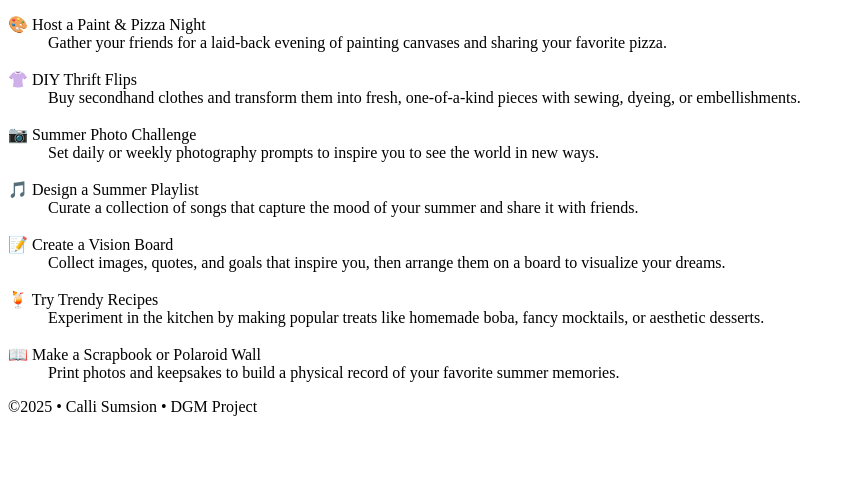
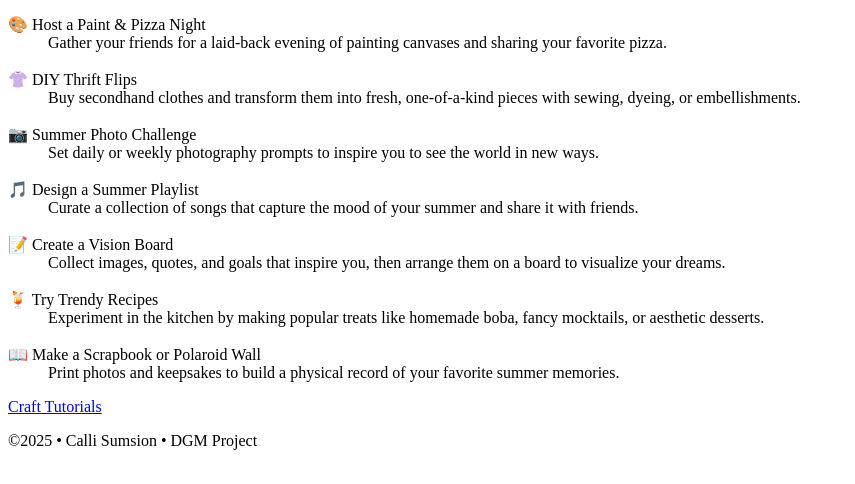
Before and after one commit to callisumsion/dwdd1600, a plain HTML site: page 03hand-coding/create.html in a window 1280 px wide. Shown: the part 270-754 px from the top of the page, without its empty margins (0-855 px from the left). Drawn offline with Linux system fonts and the light colour scheme.

Commit message:
Add files via upload

```diff
--- a/03hand-coding/create.html
+++ b/03hand-coding/create.html
@@ -64,6 +64,9 @@
         <dd>Print photos and keepsakes to build a physical record of your favorite summer memories.</dd>
         </dl>
 
+        <p><a href="craftsy.com" target="_blank">Craft Tutorials</a>
+        </p>
+
 
 
     </main>
```
